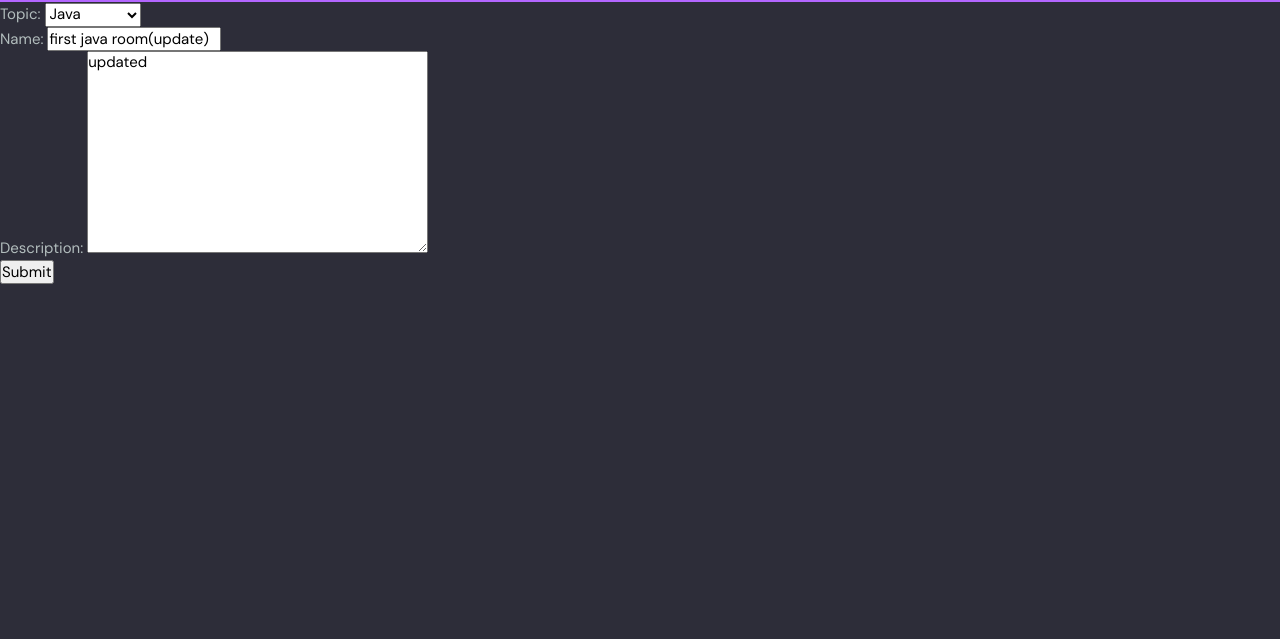
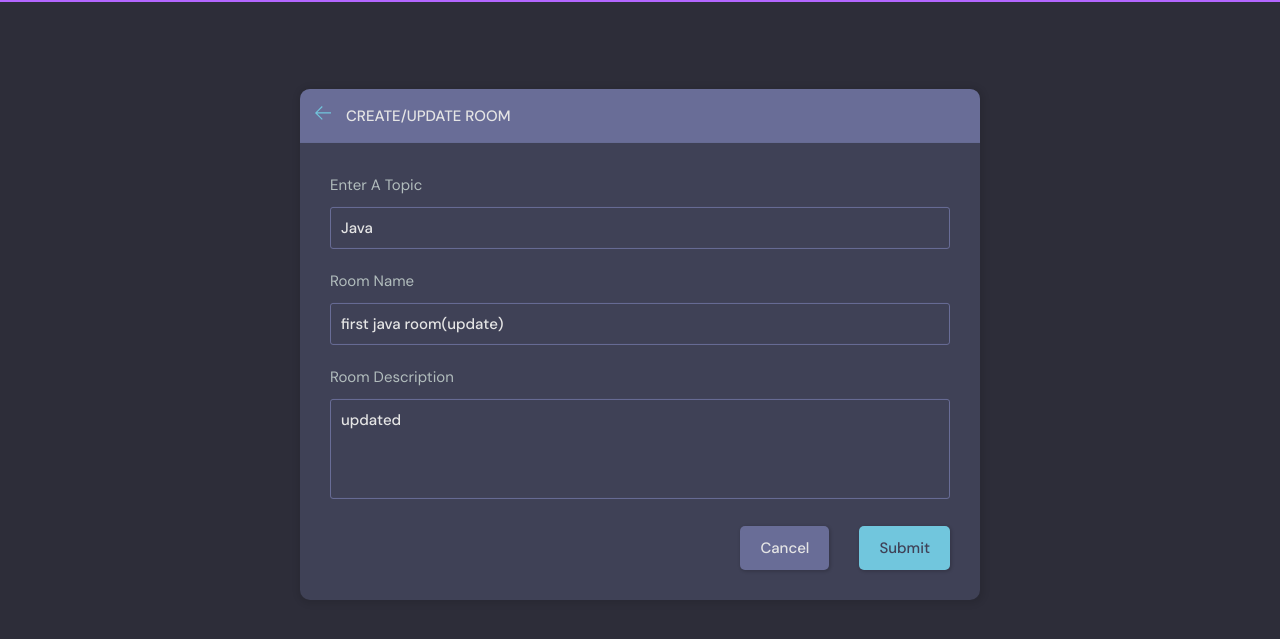
Before and after one commit to YouChengChung/Django_Chatroom_with_ChatGPT_Chatbot, a Django app: page /update-room/15/ in a window 1280 px wide. Shown: the part 76-715 px from the top of the page. Run offline with Django 4.2, Linux system fonts and the light colour scheme; a user stored in the database is signed in; data comes from the database, SQL or seed files in the repository; both versions use the stored data as it was after the commit.

Commit message:
update_theme_room_form

```diff
--- a/base/templates/base/home.html
+++ b/base/templates/base/home.html
@@ -33,7 +33,7 @@
               <h2>Study Room</h2>
               <p>{{rooms_count}} Rooms available</p>
             </div>
-            <a class="btn btn--main" href="create-room.html">
+            <a class="btn btn--main" href="{% url 'create-room' %}">
               <svg version="1.1" xmlns="http://www.w3.org/2000/svg" width="32" height="32" viewBox="0 0 32 32">
                 <title>add</title>
                 <path
--- a/base/templates/base/room_form.html
+++ b/base/templates/base/room_form.html
@@ -1,15 +1,71 @@
 {% extends 'main.html' %}
 
 {% block content %}
+  <main class="create-room layout">
+    <div class="container">
+      <div class="layout__box">
+        <div class="layout__boxHeader">
+          <div class="layout__boxTitle">
+            <a href="{% url 'home' %}">
+              <svg version="1.1" xmlns="http://www.w3.org/2000/svg" width="32" height="32" viewBox="0 0 32 32">
+                <title>arrow-left</title>
+                <path
+                  d="M13.723 2.286l-13.723 13.714 13.719 13.714 1.616-1.611-10.96-10.96h27.625v-2.286h-27.625l10.965-10.965-1.616-1.607z">
+                </path>
+              </svg>
+            </a>
+            <h3>Create/Update Room</h3>
+          </div>
+        </div>
+        <div class="layout__body">
+          <form class="form" method="POST" action="">
+            {% csrf_token %}
 
-<div>
-    <form method="POST" action="">
-        {% csrf_token %}
-        <!-- 不確定是做什麼，每次send request都要有 -->
-        {{form.as_p}}
-        <!-- as_p :as p 格式好看-->
-        <input type="submit" value="Submit" />
-    </form>
-</div>
+            <div class="form__group">
+              <label for="room_topic">Enter A Topic</label>
+              <input required type="text" value="{{room.topic.name}}" name="topic" list="topic-list"/>
+                <datalist id="topic-list">
+                  <select name="" id="room_topic">
+                    {% for topic in topics %}
+                    <option value="{{topic.name}}">{{topic.name}}</option>
+                    {% endfor %}
+                  </select>
+                </datalist>
+            </div>
+
+            <div class="form__group">
+              <label for="room_name">Room Name</label>
+              {{form.name}}
+            </div>
+
+            <div class="form__group">
+              <label for="room_description">Room Description</label>
+              {{form.description}}
+            </div>
+
+            <!-- <div class="form__group">
+              <label for="room_topic">Topic</label>
+              <input required type="text" name="topic" id="room_topic" list="topic-list" />
+              <datalist id="topic-list">
+                <select id="room_topic">
+                  <option value="">Select your topic</option>
+                  <option value="Python">Python</option>
+                  <option value="Django">Django</option>
+                </select>
+              </datalist>
+
+            </div> -->
+
+
+
+            <div class="form__action">
+              <a class="btn btn--dark" href="index.html">Cancel</a>
+              <button class="btn btn--main" type="submit">Submit</button>
+            </div>
+          </form>
+        </div>
+      </div>
+    </div>
+  </main>
 
 {% endblock content %}
--- a/base/urls.py
+++ b/base/urls.py
@@ -16,10 +16,12 @@ urlpatterns = [
     path('delete-room/<str:pk>/', views.deleteRoom, name="delete-room"),
     path('delete-message/<str:pk>/', views.deleteMessage, name="delete-message"),
 
+    path('update-user/', views.updateUser, name="update-user"),
 
 ]
 
 """
+瀏覽器輸入網址後，啟動views對應的function
 urlpatterns = [
     #path('login/', views.loginPage, name="login"),
     #path('logout/', views.logoutUser, name="logout"),
--- a/base/views.py
+++ b/base/views.py
@@ -20,7 +20,7 @@ from .forms import RoomForm #, UserForm, MyUserCreationForm
 def loginPage(request):
     page = 'login'
     if request.user.is_authenticated: #已登入者會直接導向home
-        return redirect('home')
+        return redirect('home') #在urls.py裡，home page有name，所以這邊不用使用網址，用name作為redirect就行
 
     if request.method == 'POST':
         username = request.POST.get('username').lower()
@@ -119,28 +119,28 @@ def userProfile(request,pk):
 @login_required(login_url='login')
 def createRoom(request):
     form = RoomForm()
-    #topics = Topic.objects.all()
+    topics = Topic.objects.all()
     if request.method == 'POST':
         print(request.POST)# 查看後端收到REQUSET內容，為dict格式
-        form = RoomForm(request.POST)
-        if form.is_valid():
-            room =  form.save(commit=False)
-            room.host = request.user
-            form.save()
-            return redirect('home') #在urls.py裡，home page有name，所以這邊不用使用網址，用name作為redirect就行
-    #     topic_name = request.POST.get('topic')
-    #     topic, created = Topic.objects.get_or_create(name=topic_name)
+        topic_name = request.POST.get('topic')
+        topic, created = Topic.objects.get_or_create(name=topic_name) #決定輸入的topic是否存在
 
-    #     Room.objects.create(
-    #         host=request.user,
-    #         topic=topic,
-    #         name=request.POST.get('name'),
-    #         description=request.POST.get('description'),
-    #     )
-    #     return redirect('home')
+        Room.objects.create(
+            host=request.user,
+            topic=topic,
+            name=request.POST.get('name'),
+            description=request.POST.get('description'),
+        )
+        return redirect('home') #在urls.py裡，home page有name，所以這邊不用使用網址，用name作為redirect就行
 
-    context = {'form': form}
+        # form = RoomForm(request.POST)
+        # if form.is_valid():
+        #     room =  form.save(commit=False)
+        #     room.host = request.user
+        #     form.save()
+        #     return redirect('home')
 
+    context = {'form': form,'topics':topics}
     return render(request, 'base/room_form.html', context)
 
 
@@ -149,24 +149,21 @@ def createRoom(request):
 def updateRoom(request, pk): #pk:what item are we update
     room = Room.objects.get(id=pk) #get the item we are updating
     form = RoomForm(instance=room) #表格將會prefill with room，也就是剛get到的值
-    # topics = Topic.objects.all()
+    topics = Topic.objects.all()
     if request.user != room.host:
         return HttpResponse('Your are not allowed here!!')
 
     if request.method == 'POST':
-        form = RoomForm(request.POST,instance=room)#instance = ? :Which room to update
-        if form.is_valid():
-            form.save()
-            return redirect('home')
-    #     topic_name = request.POST.get('topic')
-    #     topic, created = Topic.objects.get_or_create(name=topic_name)
-    #     room.name = request.POST.get('name')
-    #     room.topic = topic
-    #     room.description = request.POST.get('description')
-    #     room.save()
-    #     return redirect('home')
+        topic_name = request.POST.get('topic')
+        topic, created = Topic.objects.get_or_create(name=topic_name)
+        room.name = request.POST.get('name')
+        room.topic = topic
+        room.description = request.POST.get('description')
+        room.save()
 
-    context = {'form': form, 'room': room}
+        return redirect('home')#在urls.py裡，home page有name，所以這邊不用使用網址，用name作為redirect就行
+
+    context = {'form': form,'topics':topics, 'room': room}
     return render(request, 'base/room_form.html', context)
 
 
@@ -194,3 +191,7 @@ def deleteMessage(request, pk):
         message.delete()
         return redirect('home')
     return render(request, 'base/delete.html', {'obj': message})
+
+@login_required(login_url='login')
+def updateUser(request):
+    return render(request,'base/update-user.html')
--- a/templates/navbar.html
+++ b/templates/navbar.html
@@ -45,7 +45,7 @@
           {% endif %}
 
           <div class="dropdown-menu">
-            <a href="settings.html" class="dropdown-link"
+            <a href="{% url 'update-user' %}" class="dropdown-link"
               ><svg version="1.1" xmlns="http://www.w3.org/2000/svg" width="32" height="32" viewBox="0 0 32 32">
                 <title>tools</title>
                 <path
```
Also changed, not shown: base/templates/base/room_form_old.html (added, +15 -0 lines), base/templates/base/update-user.html (added, +53 -0 lines), db.sqlite3.
